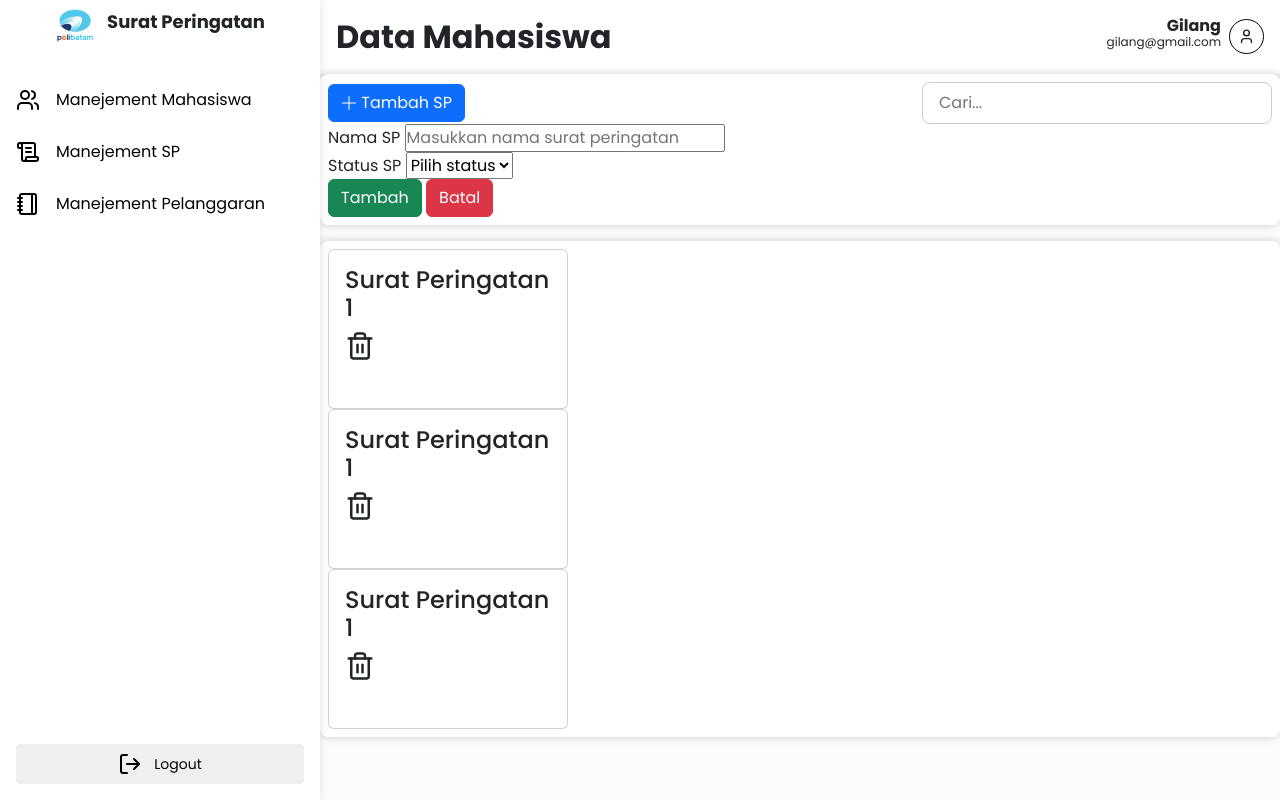
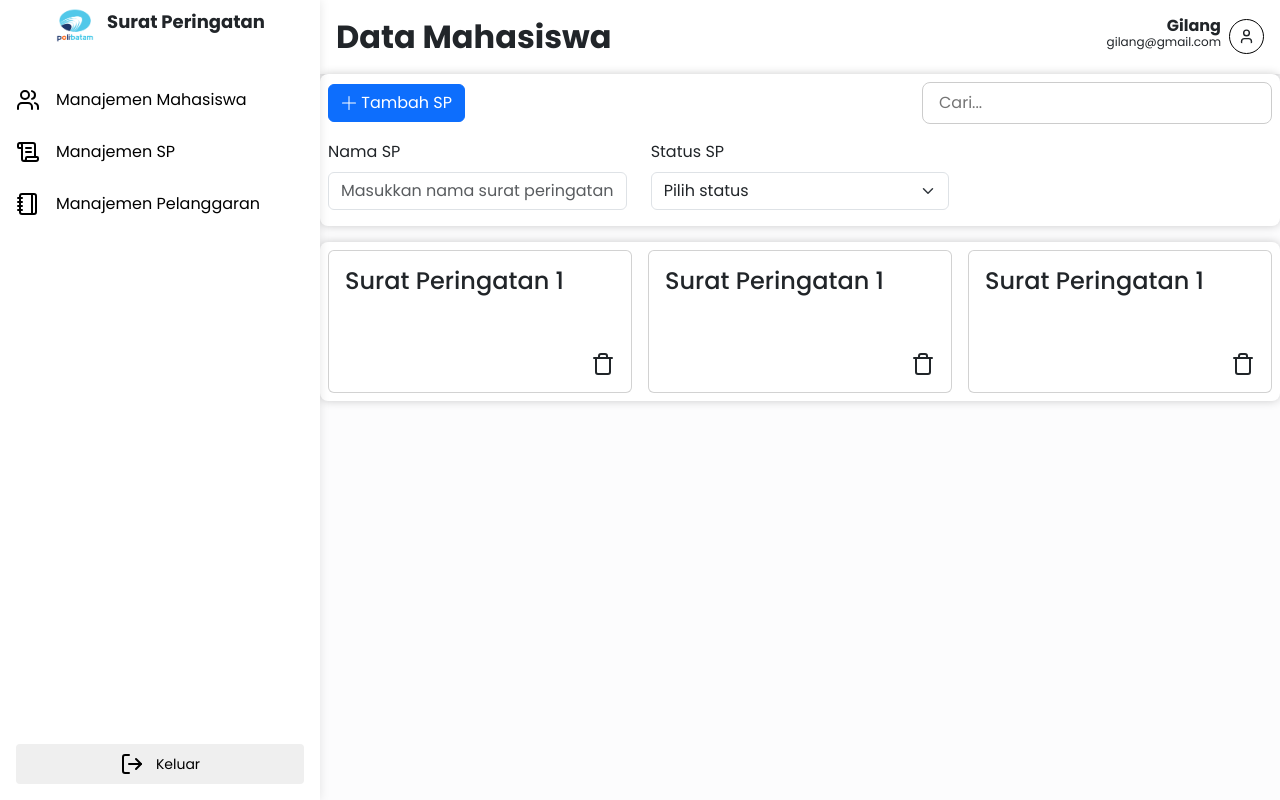
Before and after one commit to FranklinChang08/SuratPeringatan, a PHP site: page /staff/surat.php in a window 1280 px wide. Run offline with PHP 8.4, Linux system fonts and the light colour scheme; some libraries are stand-ins or nearby versions.

Commit message:
Update Manajemen SP, dan Perbaikan Profil

```diff
--- a/component/sidebar.php
+++ b/component/sidebar.php
@@ -23,7 +23,7 @@ function activeSidebar($urlLink)
                         <path d="M22 21v-2a4 4 0 0 0-3-3.87" />
                         <circle cx="9" cy="7" r="4" />
                     </svg>
-                    <span>Manejement Mahasiswa</span>
+                    <span>Manajemen Mahasiswa</span>
                 </a>
             </li>
             <li>
@@ -34,7 +34,7 @@ function activeSidebar($urlLink)
                         <path d="M19 17V5a2 2 0 0 0-2-2H4" />
                         <path d="M8 21h12a2 2 0 0 0 2-2v-1a1 1 0 0 0-1-1H11a1 1 0 0 0-1 1v1a2 2 0 1 1-4 0V5a2 2 0 1 0-4 0v2a1 1 0 0 0 1 1h3" />
                     </svg>
-                    <span>Manejement SP</span>
+                    <span>Manajemen SP</span>
                 </a>
             </li>
             <li>
@@ -47,7 +47,7 @@ function activeSidebar($urlLink)
                         <rect width="16" height="20" x="4" y="2" rx="2" />
                         <path d="M16 2v20" />
                     </svg>
-                    <span>Manejement Pelanggaran</span>
+                    <span>Manajemen Pelanggaran</span>
                 </a>
             </li>
         </ul>
@@ -59,7 +59,7 @@ function activeSidebar($urlLink)
                             <path d="M21 12H9" />
                             <path d="M9 21H5a2 2 0 0 1-2-2V5a2 2 0 0 1 2-2h4" />
                         </svg></span>
-                    <span>Logout</span>
+                    <span>Keluar</span>
                 </button>
             </form>
         </div>
--- a/staff/surat.php
+++ b/staff/surat.php
@@ -152,55 +152,32 @@
                 </div>
 
                 <!-- Tambahkan bagian ini di bawah -->
-                <div class="sp-form">
-                    <div class="sp-left">
-                        <label for="nama-sp">Nama SP</label>
-                        <input type="text" id="nama-sp" placeholder="Masukkan nama surat peringatan">
+                <div class="row mt-3">
+                    <div class="col-4 mb-2 sp-left">
+                        <label for="nama-sp" class="form-label">Nama SP</label>
+                        <input type="text" class="form-control" id="nama-sp"
+                            placeholder="Masukkan nama surat peringatan">
                     </div>
 
-                    <div class="sp-right">
-                        <label for="status-sp">Status SP</label>
-                        <select id="status-sp">
+                    <div class="col-4 mb-2 sp-right">
+                        <label for="status-sp" class="form-label">Status SP</label>
+                        <select id="status-sp" class="form-select">
                             <option value="">Pilih status</option>
                             <option value="active">Aktif</option>
                             <option value="nonactive">Tidak Aktif</option>
                         </select>
                     </div>
+                </div>
 
-                    <div class="sp-buttons">
-                        <button type="button" class="btn btn-success">Tambah</button>
-                        <button type="button" class="btn btn-danger">Batal</button>
-                    </div>
-                </div>
             </div>
             <div class="container">
-                <div class="card" style="width: 15rem; height: 10rem">
-                    <div class="card-body">
-                        <h4 class="card-title">Surat Peringatan 1 </h4>
-                        <div class="card-icon">
-                            <svg xmlns="http://www.w3.org/2000/svg" width="30" height="30" viewBox="0 0 24 24"
-                                fill="none" stroke="currentColor" stroke-width="2" stroke-linecap="round"
-                                stroke-linejoin="round" class="lucide lucide-trash2-icon lucide-trash-2">
-                                <path d="M10 11v6" />
-                                <path d="M14 11v6" />
-                                <path d="M19 6v14a2 2 0 0 1-2 2H7a2 2 0 0 1-2-2V6" />
-                                <path d="M3 6h18" />
-                                <path d="M8 6V4a2 2 0 0 1 2-2h4a2 2 0 0 1 2 2v2" />
-                            </svg>
-                            </svg>
-                        </div>
-                    </div>
-                </div>
-                <div class="card" style="width: 15rem; height: 10rem">
-                    <div class="card-body">
-                        <!-- <div class="card-body"> -->
+                <div class="row g-3">
+                    <div class="col-md-4 col-sm-6">
+                        <div class="card h-100 d-flex">
+                            <div class="card-body d-flex flex-column">
                                 <h4 class="card-title">Surat Peringatan 1</h4>
-                        <div class="card-icon">
-                            <svg xmlns="http://www.w3.org/2000/svg" width="30" height="30" viewBox="0 0 24 24"
-                                fill="none" stroke="currentColor" stroke-width="2" stroke-linecap="round"
-                                stroke-linejoin="round" class="lucide lucide-trash2-icon lucide-trash-2">
-                                <path d="M10 11v6" />
-                                <path d="M14 11v6" />
+                                <div class="card-icon mt-5 ms-auto">
+                                    <svg xmlns="http://www.w3.org/2000/svg" width="24" height="24" viewBox="0 0 24 24" fill="none" stroke="currentColor" stroke-width="2" stroke-linecap="round" stroke-linejoin="round" class="lucide lucide-trash-icon lucide-trash">
                                         <path d="M19 6v14a2 2 0 0 1-2 2H7a2 2 0 0 1-2-2V6" />
                                         <path d="M3 6h18" />
                                         <path d="M8 6V4a2 2 0 0 1 2-2h4a2 2 0 0 1 2 2v2" />
@@ -208,19 +185,34 @@
                                 </div>
                             </div>
                         </div>
-                <div class="card" style="width: 15rem; height: 10rem">
-                    <div class="card-body">
+                    </div>
+                    <div class="col-md-4 col-sm-6">
+                        <div class="card h-100 d-flex">
+                            <div class="card-body d-flex flex-column">
                                 <h4 class="card-title">Surat Peringatan 1</h4>
-                        <div class="card-icon">
-                            <svg xmlns="http://www.w3.org/2000/svg" width="30" height="30" viewBox="0 0 24 24"
-                                fill="none" stroke="currentColor" stroke-width="2" stroke-linecap="round"
-                                stroke-linejoin="round" class="lucide lucide-trash2-icon lucide-trash-2">
-                                <path d="M10 11v6" />
-                                <path d="M14 11v6" />
+                                <div class="card-icon mt-5 ms-auto">
+                                    <svg xmlns="http://www.w3.org/2000/svg" width="24" height="24" viewBox="0 0 24 24" fill="none" stroke="currentColor" stroke-width="2" stroke-linecap="round" stroke-linejoin="round" class="lucide lucide-trash-icon lucide-trash">
                                         <path d="M19 6v14a2 2 0 0 1-2 2H7a2 2 0 0 1-2-2V6" />
                                         <path d="M3 6h18" />
                                         <path d="M8 6V4a2 2 0 0 1 2-2h4a2 2 0 0 1 2 2v2" />
                                     </svg>
+                                </div>
+                            </div>
+                        </div>
+                    </div>
+                    <div class="col-md-4 col-sm-6">
+                        <div class="card h-100 d-flex">
+                            <div class="card-body d-flex flex-column">
+                                <h4 class="card-title">Surat Peringatan 1</h4>
+                                <div class="card-icon mt-5 ms-auto">
+                                    <svg xmlns="http://www.w3.org/2000/svg" width="24" height="24" viewBox="0 0 24 24" fill="none" stroke="currentColor" stroke-width="2" stroke-linecap="round" stroke-linejoin="round" class="lucide lucide-trash-icon lucide-trash">
+                                        <path d="M19 6v14a2 2 0 0 1-2 2H7a2 2 0 0 1-2-2V6" />
+                                        <path d="M3 6h18" />
+                                        <path d="M8 6V4a2 2 0 0 1 2-2h4a2 2 0 0 1 2 2v2" />
+                                    </svg>
+                                </div>
+                            </div>
+                        </div>
                     </div>
                 </div>
             </div>
@@ -306,7 +298,6 @@ document.getElementById("jurusan").addEventListener("change", function() {
         const jurusanDipilih = this.value;
         const prodiDropdown = document.getElementById("prodi");
 
-
         // Reset isi dropdown prodi
         prodiDropdown.innerHTML = `<option value="">Pilih Program Studi</option>`;
 
```
Also changed, not shown: staff/profile.php (+8 -8 lines). Lines whose indentation alone changed are shown as unchanged.
